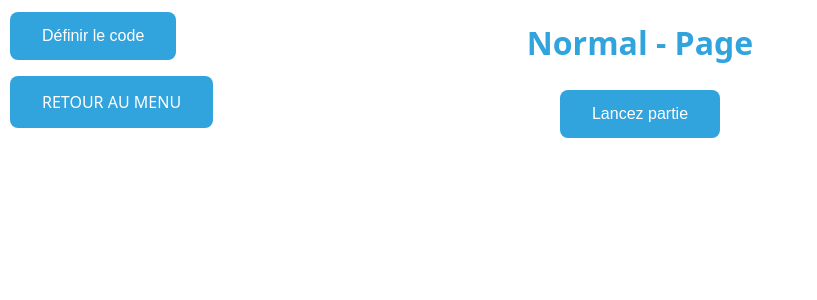
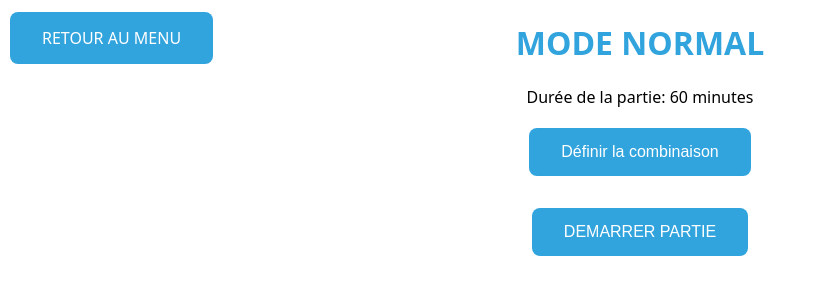
Before and after one commit to Ayzem-13/Escape_Box, a React (Vite) app: page /normal in a window 1280 px wide. Shown: the top 300 px of the page, without its empty margins (0-817 px from the left). Built offline with nearby package versions, Linux system fonts and the light colour scheme.

Commit message:
feat: move combination definition to individual pages, conditional start only when code is defined (DEMO MODE)

```diff
--- a/src/App.css
+++ b/src/App.css
@@ -37,3 +37,9 @@
 .button:hover {
   background-color: var(--color-primary-hover);
 }
+
+.button:disabled {
+  background-color: #cccccc;
+  color: #666666;
+  cursor: not-allowed;
+}
--- a/src/components/Code/CodePopup.tsx
+++ b/src/components/Code/CodePopup.tsx
@@ -1,5 +1,6 @@
 import React, { useState } from 'react';
 import { useTheme } from '../../theme/theme';
+import { useGame } from '../../context/GameContext';
 import './CodePopup.css';
 
 interface CodePopupProps {
@@ -9,18 +10,20 @@ interface CodePopupProps {
 const symbols = ['▲', '▼', '■', '●', '◆', '►', '◄', '▪'];
 
 const CodePopup: React.FC<CodePopupProps> = ({ onClose }) => {
-  const [code, setCode] = useState<string[]>([]);
+  const [code, setLocalCode] = useState<string[]>([]);
   const t = useTheme();
+  const { setCode } = useGame();
 
   const handleSymbolClick = (symbol: string) => {
     if (code.length < 4) {
-      setCode([...code, symbol]);
+      setLocalCode([...code, symbol]);
     }
   };
 
   const handleSave = () => {
     if (code.length === 4) {
-      localStorage.setItem('userCode', JSON.stringify(code));
+      const codeString = code.join('');
+      setCode(codeString);
       onClose();
     } else {
       alert('Veuillez sélectionner un code à 4 symboles.');
@@ -28,7 +31,7 @@ const CodePopup: React.FC<CodePopupProps> = ({ onClose }) => {
   };
 
   const handleClear = () => {
-    setCode([]);
+    setLocalCode([]);
   };
 
   return (
--- a/src/components/Layout/Layout.tsx
+++ b/src/components/Layout/Layout.tsx
@@ -26,11 +26,6 @@ const LayoutHeader = () => {
           gap: t.spacing.sm,
         }}
       >
-        {!gameStarted && (
-          <button onClick={() => setIsCodePopupOpen(true)} className="button">
-            Définir le code
-          </button>
-        )}
         {gameStarted && (
           <button
             onClick={resetGame}
@@ -49,7 +44,6 @@ const LayoutHeader = () => {
           RETOUR AU MENU
         </Link>
       </div>
-      {isCodePopupOpen && <CodePopup onClose={() => setIsCodePopupOpen(false)} />}
     </>
   );
 };
--- a/src/context/GameContext.ts
+++ b/src/context/GameContext.ts
@@ -4,6 +4,8 @@ export type GameContextValue = {
   gameStarted: boolean;
   startGame: () => void;
   resetGame: () => void;
+  code: string | null;
+  setCode: (code: string) => void;
 };
 
 export const GameContext = createContext<GameContextValue | null>(null);
--- a/src/context/GameProvider.tsx
+++ b/src/context/GameProvider.tsx
@@ -3,14 +3,20 @@ import { GameContext, type GameContextValue } from './GameContext';
 
 export const GameProvider = ({ children }: { children: ReactNode }) => {
   const [gameStarted, setGameStarted] = useState(false);
+  const [code, setCode] = useState<string | null>(null);
 
   const value = useMemo<GameContextValue>(
     () => ({
       gameStarted,
       startGame: () => setGameStarted(true),
-      resetGame: () => setGameStarted(false),
+      resetGame: () => {
+        setGameStarted(false);
+        setCode(null);
+      },
+      code,
+      setCode,
     }),
-    [gameStarted],
+    [gameStarted, code],
   );
 
   return <GameContext.Provider value={value}>{children}</GameContext.Provider>;
--- a/src/page/Demo/PageDemo.tsx
+++ b/src/page/Demo/PageDemo.tsx
@@ -1,12 +1,14 @@
-import React from 'react';
+import React, { useState } from 'react';
 import { useTheme } from '../../theme/theme';
 import { useGame } from '../../context/GameContext';
 import '../../App.css';
 import Chrono from '../../components/Chrono/Chrono';
+import CodePopup from '../../components/Code/CodePopup';
 
 const PageDemo: React.FC = () => {
   const t = useTheme();
-  const { gameStarted, startGame } = useGame();
+  const { gameStarted, startGame, code } = useGame();
+  const [isCodePopupOpen, setIsCodePopupOpen] = useState(false);
 
   if (gameStarted) {
     return (
@@ -22,11 +24,18 @@ const PageDemo: React.FC = () => {
     <div className="App" style={{ backgroundColor: t.color.bg, color: t.color.text }}>
       <h1 data-testid="demo-title" style={{ color: t.color.primary }}>MODE DEMO</h1>
       <p data-testid="demo-duration">Durée de la partie: 15 minutes</p>
+      {!gameStarted && (
+        <button onClick={() => setIsCodePopupOpen(true)} className="button">
+          Définir la combinaison
+        </button>
+      )}
+      {isCodePopupOpen && <CodePopup onClose={() => setIsCodePopupOpen(false)} />}
       <div style={{ margin: t.spacing.lg }}>
         <button
           onClick={startGame}
           data-testid="demo-start-btn"
           className="button"
+          disabled={!code}
         >
           DEMARRER PARTIE
         </button>
--- a/src/page/Nomal/PageNormal.tsx
+++ b/src/page/Nomal/PageNormal.tsx
@@ -2,28 +2,46 @@ import { useTheme } from '../../theme/theme';
 import { useGame } from '../../context/GameContext';
 import '../../App.css'
 import Chrono from '../../components/Chrono/Chrono';
+import { useState } from 'react';
+import CodePopup from '../../components/Code/CodePopup';
 
 
 function PageNormal() {
   const t = useTheme();
   const { gameStarted, startGame } = useGame();
+  const [isCodePopupOpen, setIsCodePopupOpen] = useState(false);
+
+  if (gameStarted) {
+    return (
+      <div data-testid="normal-game-screen" style={{ backgroundColor: t.color.bg, color: t.color.text }}>
+        <div data-testid="normal-timer">
+          <Chrono initialTime={3600} />
+        </div>
+      </div>
+    );
+  }
 
   return (
     <div className="App" style={{ backgroundColor: t.color.bg, color: t.color.text }}>
-      {gameStarted && <Chrono initialTime={3600} />}
-      <h1 data-testid="normal-title" style={{ color: t.color.primary }}>Normal - Page</h1>
+      <h1 data-testid="normal-title" style={{ color: t.color.primary }}>MODE NORMAL</h1>
+      <p data-testid="normal-duration">Durée de la partie: 60 minutes</p>
       {!gameStarted && (
+        <button onClick={() => setIsCodePopupOpen(true)} className="button">
+          Définir la combinaison
+        </button>
+      )}
+      {isCodePopupOpen && <CodePopup onClose={() => setIsCodePopupOpen(false)} />}
+      <div style={{ margin: t.spacing.lg }}>
         <button
           onClick={startGame}
-          data-testid="normal-launch-btn"
+          data-testid="normal-start-btn"
           className="button"
-          style={{ marginBottom: t.spacing.md }}
         >
-          Lancez partie
+          DEMARRER PARTIE
         </button>
-      )}
+      </div>
     </div>
   );
-}
+};
 
 export default PageNormal
```
